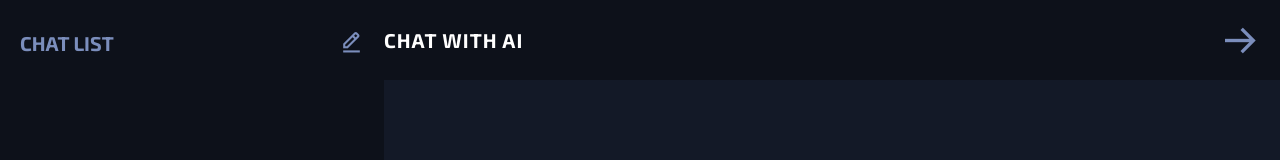
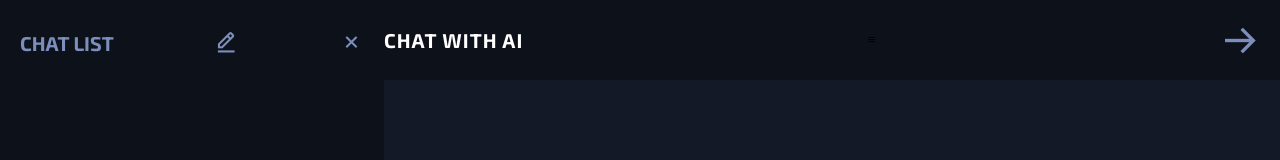
Before and after one commit to armenbakir/AI-Chat-Bot, a Next.js app: page /chatbotapp in a window 1280 px wide. Shown: the top 160 px of the page. Built offline with nearby package versions, Linux system fonts and the light colour scheme.

Commit message:
css changes

```diff
--- a/src/app/chatbotapp/page.tsx
+++ b/src/app/chatbotapp/page.tsx
@@ -24,6 +24,7 @@ export default function ChatBotApp() {
   const [activeChat, setActiveChat] = useState<string | null>(null);
   const [isTyping, setIsTyping] = useState(false);
   const [showEmojiPicker, setShowEmojiPicker] = useState(false);
+  const [showChatList, setShowChatList] = useState(false);
   const chatEndRef = useRef<HTMLDivElement | null>(null);
 
   useEffect(() => {
@@ -189,12 +190,16 @@ export default function ChatBotApp() {
 
   return (
     <div className="chat-app">
-      <div className="chat-list">
+      <div className={`chat-list ${showChatList ? "show" : ""}`}>
         <div className="chat-list-header">
           <h2>Chat List</h2>
           <i
             className="bx bx-edit-alt new-chat"
             onClick={() => createNewChat()}
+          ></i>
+          <i
+            className="bx bx-x close-list"
+            onClick={() => setShowChatList(false)}
           ></i>
         </div>
         {chats.map((chat) => (
@@ -219,6 +224,7 @@ export default function ChatBotApp() {
       <div className="chat-window">
         <div className="chat-title">
           <h3>Chat with AI</h3>
+          <i className="bx bx-menu" onClick={() => setShowChatList(true)}></i>
           <Link href="/">
             <i className="bx bx-arrow-back arrow"></i>
           </Link>
--- a/src/app/globals.css
+++ b/src/app/globals.css
@@ -19,3 +19,9 @@ html {
   place-items: center;
   background-color: #131927;
 }
+
+@media (max-width: 500px) {
+  html {
+    font-size: 55%;
+  }
+}
```
